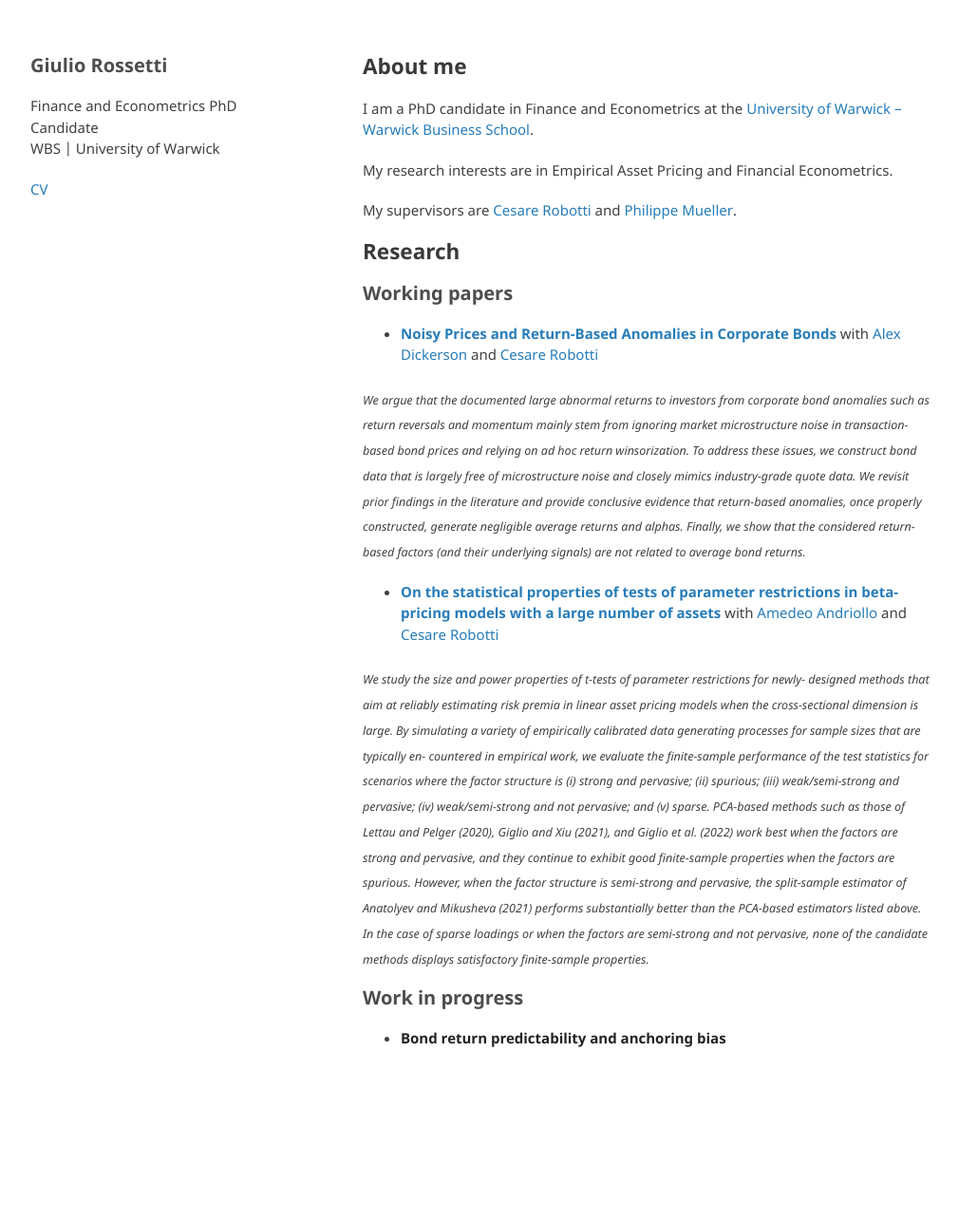
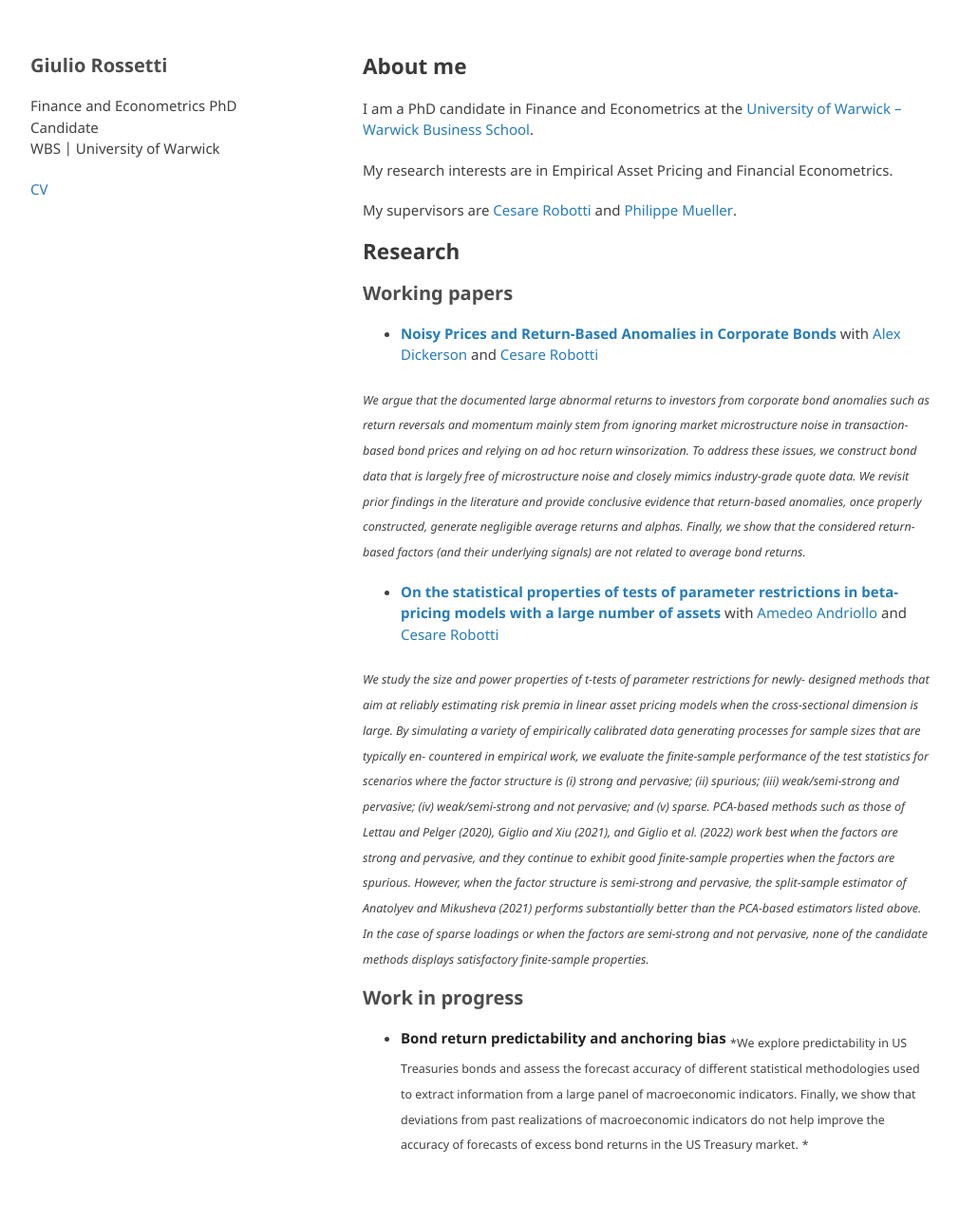
Before and after one commit to GiulioRossetti94/giuliorossetti94.github.io, a Jekyll site: the page built from index.md, in a window 1280 px wide. Shown: the whole page at 95% size, without its empty margins (133-1143 px from the left). Built offline with Jekyll 4.4.1, drawn with Linux system fonts in a browser that asks for light colours; the repository's description, which GitHub fills in, is left out; our own code applies the rules of GitHub Pages for plain Markdown files; before the commit the page ends 1175 px from its top, so only the background shows below that.

Commit message:
Update index.md

```diff
--- a/index.md
+++ b/index.md
@@ -24,3 +24,4 @@ transaction-based bond prices and relying on ad hoc return winsorization. To add
 
 # Work in progress
 - **Bond return predictability and anchoring bias**
+<sub>*We explore predictability in US Treasuries bonds and assess the forecast accuracy of different statistical methodologies used to extract information from a large panel of macroeconomic indicators. Finally, we show that deviations from past realizations of macroeconomic indicators do not help improve the accuracy of forecasts of excess bond returns in the US Treasury market. *</sub>
```
